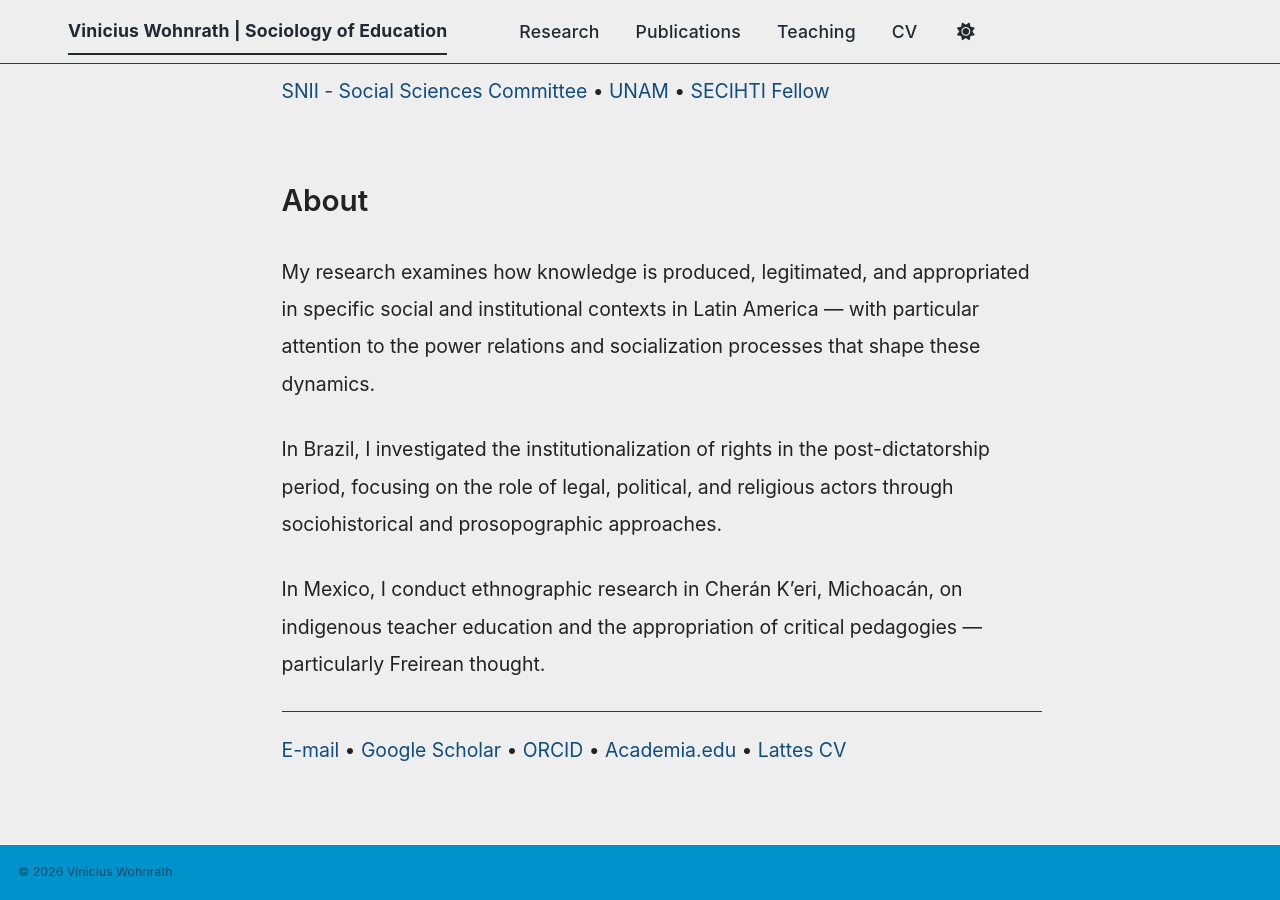
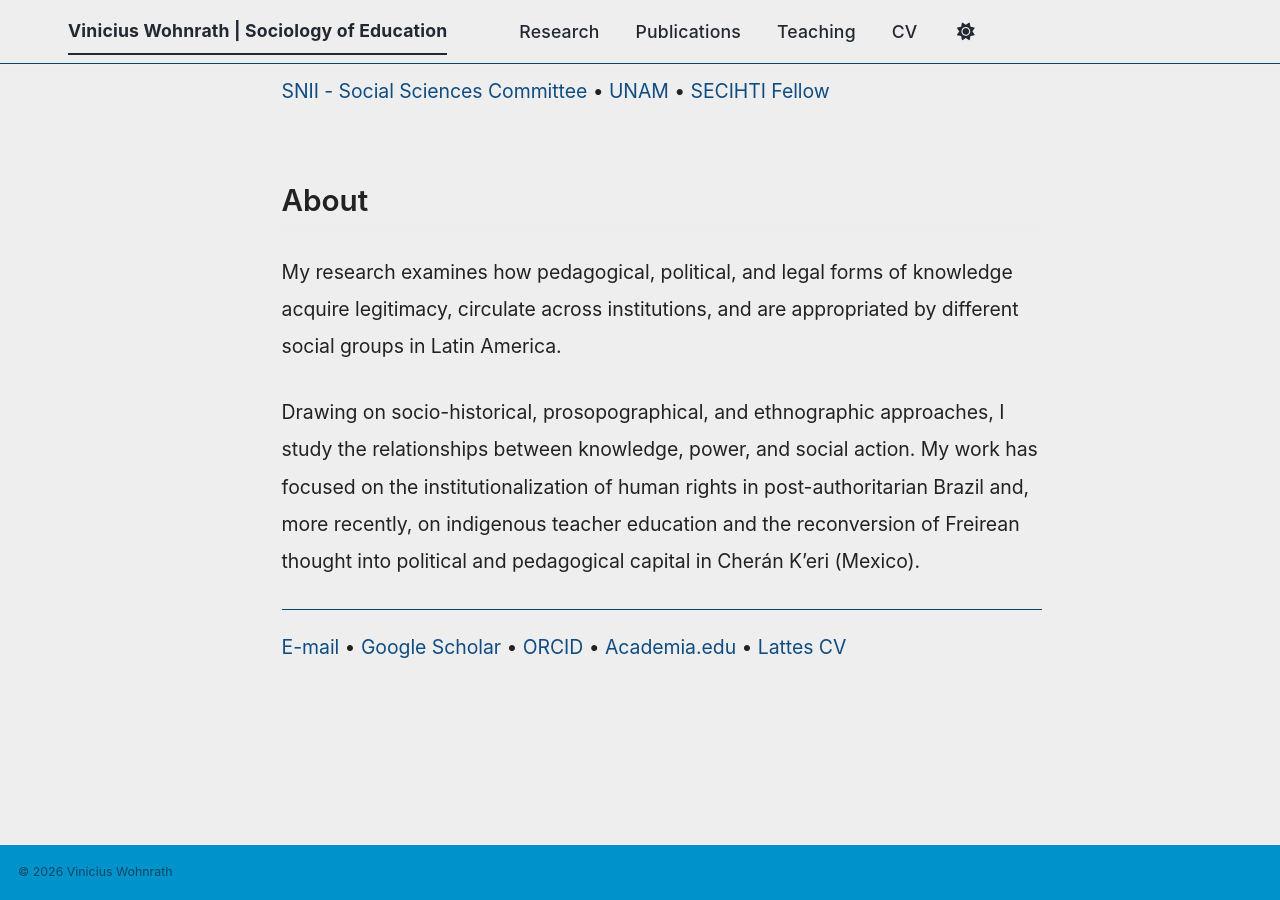
Before and after one commit to viniciuswohnrath/viniciuswohnrath.github.io, a Jekyll site: the page built from _pages/about.md, in a window 1280 px wide and 900 px high, scrolled down 487 px. Built offline with Jekyll 4.4.1, drawn with Linux system fonts in a browser that asks for light colours; a script bundle is joined from its source files by our own code; library files that are not in the unit come from our copies.

Commit message:
Update about.md

```diff
--- a/_pages/about.md
+++ b/_pages/about.md
@@ -16,11 +16,9 @@ classes: wide
 
 ## About
 
-My research examines how knowledge is produced, legitimated, and appropriated in specific social and institutional contexts in Latin America — with particular attention to the power relations and socialization processes that shape these dynamics.
+My research examines how pedagogical, political, and legal forms of knowledge acquire legitimacy, circulate across institutions, and are appropriated by different social groups in Latin America.
 
-In Brazil, I investigated the institutionalization of rights in the post-dictatorship period, focusing on the role of legal, political, and religious actors through sociohistorical and prosopographic approaches.
-
-In Mexico, I conduct ethnographic research in Cherán K'eri, Michoacán, on indigenous teacher education and the appropriation of critical pedagogies — particularly Freirean thought.
+Drawing on socio-historical, prosopographical, and ethnographic approaches, I study the relationships between knowledge, power, and social action. My work has focused on the institutionalization of human rights in post-authoritarian Brazil and, more recently, on indigenous teacher education and the reconversion of Freirean thought into political and pedagogical capital in Cherán K'eri (Mexico).
 
 ---
 
```
